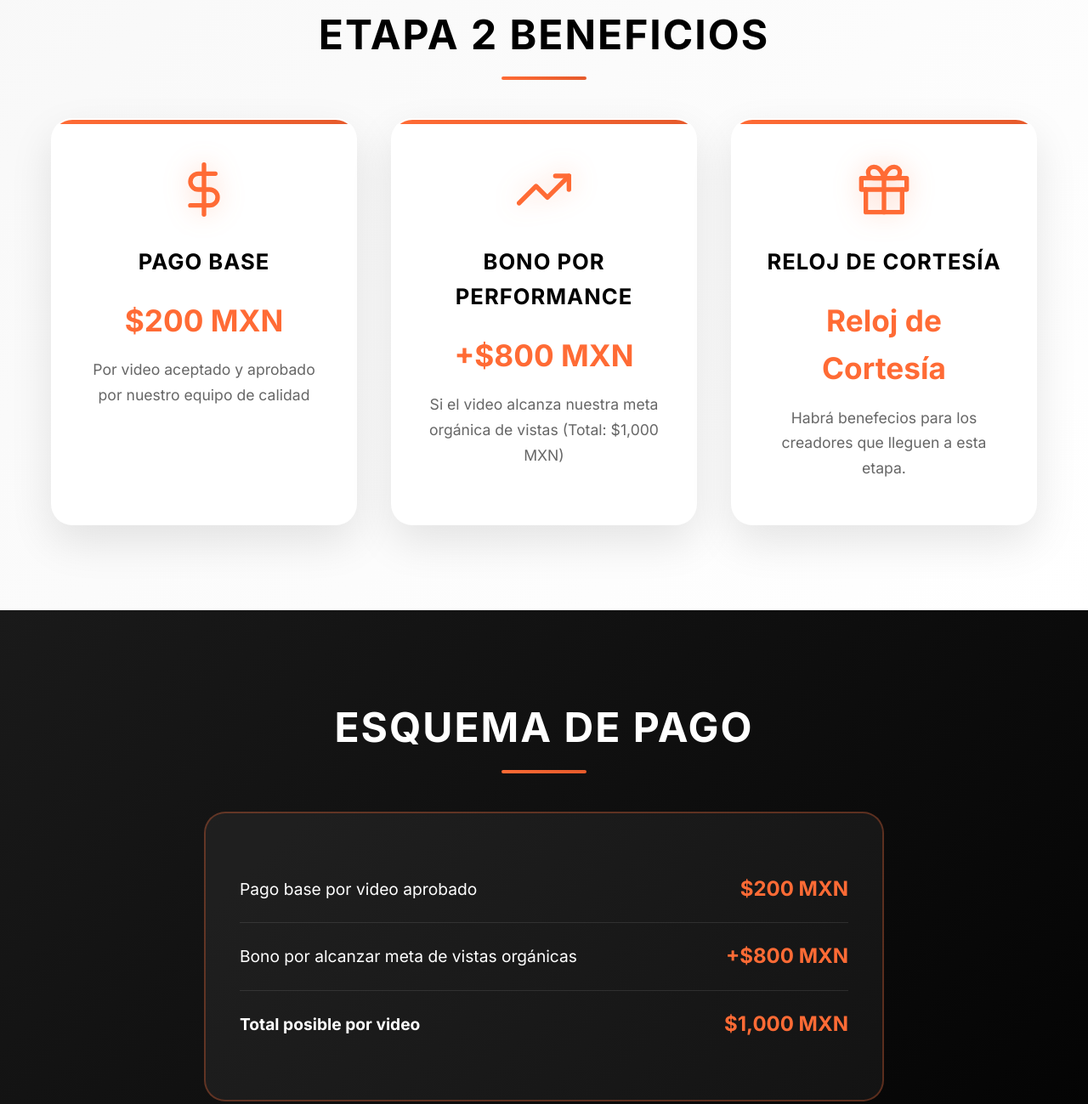
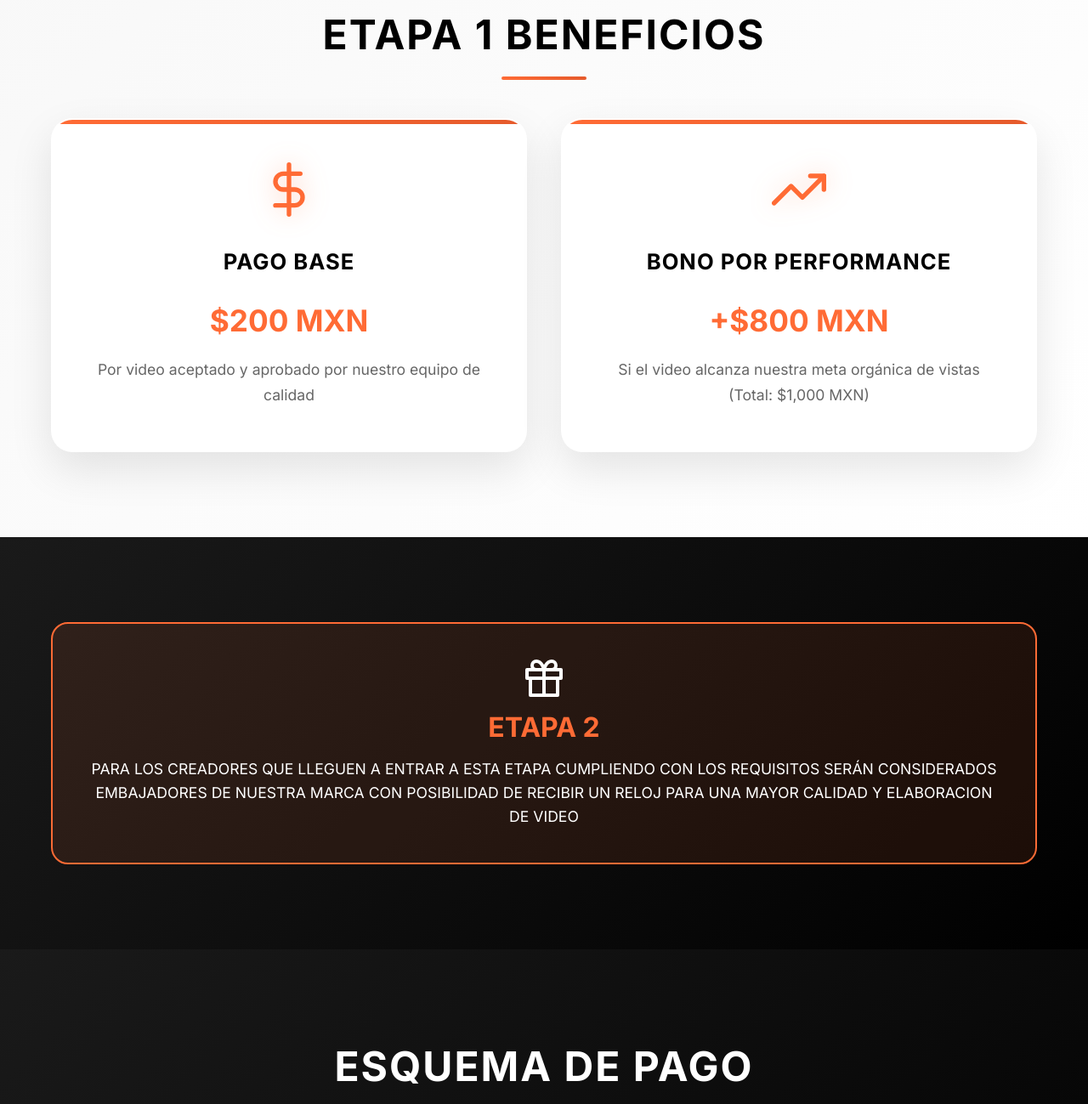
Before and after one commit to OkLatino/St-hrlingLandingPage, a plain HTML site: page index.html in a window 1280 px wide. Shown: the part 3129-4428 px from the top of the page at 85% size. Drawn offline with nearby package versions, Linux system fonts and the light colour scheme.

Commit message:
Add files via upload

```diff
--- a/index.html
+++ b/index.html
@@ -409,6 +409,14 @@
             margin-top: 60px;
         }
 
+        /* Se ajusta el grid para que los paneles de beneficios se vean en una fila en desktop */
+        @media (min-width: 1024px) {
+            .benefits-grid {
+                grid-template-columns: repeat(2, 1fr);
+            }
+        }
+
+
         .benefit-card {
             background: #fff;
             padding: 50px 40px;
@@ -463,6 +471,15 @@
             color: #666;
             line-height: 1.7;
             font-size: 1.1rem;
+        }
+
+        .incentivo-especial .incentivo-title {
+            font-size: 2rem;
+            margin-bottom: 10px;
+        }
+        .incentivo-especial p {
+            font-size: 1.1rem;
+            line-height: 1.6;
         }
 
         /* Form Section */
@@ -576,7 +593,7 @@
         .submit-button:hover {
             background: linear-gradient(45deg, var(--stuhrling-dark-orange), var(--stuhrling-orange));
             transform: translateY(-3px);
-            box-shadow: 0 15px 40px rgba(255, 107, 53, 0.4);
+            box-shadow: 15px 40px rgba(255, 107, 53, 0.4);
         }
 
         /* Esquema de Pago Section */
@@ -851,7 +868,7 @@
     <section class="benefits">
         <div class="container">
             <!-- Título de la sección de beneficios modificado -->
-            <h2 class="section-title">ETAPA 2 BENEFICIOS</h2>
+            <h2 class="section-title">ETAPA 1 BENEFICIOS</h2>
             <div class="benefits-grid">
                 <div class="benefit-card">
                     <!-- Icono de pago reemplazado con SVG -->
@@ -867,13 +884,18 @@
                     <div class="benefit-amount">+$800 MXN</div>
                     <p class="benefit-description">Si el video alcanza nuestra meta orgánica de vistas (Total: $1,000 MXN)</p>
                 </div>
-                <div class="benefit-card">
-                    <!-- Icono de regalo reemplazado con SVG -->
-                    <svg class="benefit-icon" xmlns="http://www.w3.org/2000/svg" width="64" height="64" viewBox="0 0 24 24" fill="none" stroke="currentColor" stroke-width="2" stroke-linecap="round" stroke-linejoin="round" class="feather feather-gift"><polyline points="20 12 20 22 4 22 4 12"></polyline><rect x="2" y="7" width="20" height="5"></rect><line x1="12" y1="22" x2="12" y2="7"></line><path d="M12 7H7.5a2.5 2.5 0 0 1 0-5C11 2 12 7 12 7z"></path><path d="M12 7h4.5a2.5 2.5 0 0 0 0-5C13 2 12 7 12 7z"></path></svg>
-                    <h3 class="benefit-title">Reloj de Cortesía</h3>
-                    <div class="benefit-amount">Reloj de Cortesía</div>
-                    <p class="benefit-description">Habrá benefecios para los creadores que lleguen a esta etapa.</p>
-                </div>
+            </div>
+        </div>
+    </section>
+
+    <!-- Nueva sección de la Etapa 2 -->
+    <section class="pago-section">
+        <div class="container">
+            <div class="incentivo-especial">
+                <svg class="incentivo-icon" xmlns="http://www.w3.org/2000/svg" width="48" height="48" viewBox="0 0 24 24" fill="none" stroke="currentColor" stroke-width="2" stroke-linecap="round" stroke-linejoin="round" class="feather feather-gift"><polyline points="20 12 20 22 4 22 4 12"></polyline><rect x="2" y="7" width="20" height="5"></rect><line x1="12" y1="22" x2="12" y2="7"></line><path d="M12 7H7.5a2.5 2.5 0 0 1 0-5C11 2 12 7 12 7z"></path><path d="M12 7h4.5a2.5 2.5 0 0 0 0-5C13 2 12 7 12 7z"></path></svg>
+                <!-- Nuevo texto para el incentivo especial -->
+                <h3 class="incentivo-title">ETAPA 2</h3>
+                <p>PARA LOS CREADORES QUE LLEGUEN A ENTRAR A ESTA ETAPA CUMPLIENDO CON LOS REQUISITOS SERÁN CONSIDERADOS EMBAJADORES DE NUESTRA MARCA CON POSIBILIDAD DE RECIBIR UN RELOJ PARA UNA MAYOR CALIDAD Y ELABORACION DE VIDEO</p>
             </div>
         </div>
     </section>
@@ -896,12 +918,6 @@
                         <span class="pago-concepto"><strong>Total posible por video</strong></span>
                         <span class="pago-monto"><strong>$1,000 MXN</strong></span>
                     </div>
-                </div>
-
-                <div class="incentivo-especial">
-                    <!-- Nuevo texto para el incentivo especial -->
-                    <h3 class="incentivo-title">ETAPA 2</h3>
-                    <p>PARA LOS CREADORES QUE LLEGUEN A ENTRAR A ESTA ETAPA CUMPLIENDO CON LOS REQUISITOS SERÁN CONSIDERADOS EMBAJADORES DE NUESTRA MARCA CON POSIBILIDAD DE RECIBIR UN RELOJ PARA UNA MAYOR CALIDAD Y ELABORACION DE VIDEO</p>
                 </div>
             </div>
         </div>
@@ -934,7 +950,7 @@
                         <div class="form-group">
                             <label for="telefono" class="form-label">
                                 <!-- Ícono de teléfono actualizado -->
-                                <svg class="social-logo" width="24" height="24" viewBox="0 0 24 24" fill="none" xmlns="http://www.w3.org/2000/svg"><path d="M10.0376 5.31617L10.6866 6.4791C11.2723 7.52858 11.0372 8.90532 10.1147 9.8278C10.1147 9.8278 10.1147 9.8278 10.1147 9.8278C10.1146 9.82792 8.99588 10.9468 11.0245 12.9755C13.0525 15.0035 14.1714 13.8861 14.1722 13.8853C14.1722 13.8853 14.1722 13.8853 14.1722 13.8853C15.0947 12.9628 16.4714 12.7277 17.5209 13.3134L18.6838 13.9624C20.2686 14.8468 20.4557 17.0692 19.0628 18.4622C18.2258 19.2992 17.2004 19.9505 16.0669 19.9934C14.1588 20.0658 10.9183 19.5829 7.6677 16.3323C4.41713 13.0817 3.93421 9.84122 4.00655 7.93309C4.04952 6.7996 4.7008 5.77423 5.53781 4.93723C6.93076 3.54428 9.15317 3.73144 10.0376 5.31617Z" fill="currentColor"></path></svg>
+                                <svg class="social-logo" width="24" height="24" viewBox="0 0 24 24" fill="none" xmlns="http://www.w3.org/2000/svg"><g id="SVGRepo_bgCarrier" stroke-width="0"></g><g id="SVGRepo_tracerCarrier" stroke-linecap="round" stroke-linejoin="round"></g><g id="SVGRepo_iconCarrier"> <path d="M10.0376 5.31617L10.6866 6.4791C11.2723 7.52858 11.0372 8.90532 10.1147 9.8278C10.1147 9.8278 10.1147 9.8278 10.1147 9.8278C10.1146 9.82792 8.99588 10.9468 11.0245 12.9755C13.0525 15.0035 14.1714 13.8861 14.1722 13.8853C14.1722 13.8853 14.1722 13.8853 14.1722 13.8853C15.0947 12.9628 16.4714 12.7277 17.5209 13.3134L18.6838 13.9624C20.2686 14.8468 20.4557 17.0692 19.0628 18.4622C18.2258 19.2992 17.2004 19.9505 16.0669 19.9934C14.1588 20.0658 10.9183 19.5829 7.6677 16.3323C4.41713 13.0817 3.93421 9.84122 4.00655 7.93309C4.04952 6.7996 4.7008 5.77423 5.53781 4.93723C6.93076 3.54428 9.15317 3.73144 10.0376 5.31617Z" fill="currentColor"></path> </g></svg>
                                 Teléfono
                             </label>
                             <input type="tel" id="telefono" name="telefono" class="form-input">
@@ -992,7 +1008,7 @@
                             <svg class="social-logo" xmlns="http://www.w3.org/2000/svg" width="24" height="24" viewBox="0 0 24 24" fill="none" stroke="currentColor" stroke-width="2" stroke-linecap="round" stroke-linejoin="round" class="feather feather-instagram"><rect x="2" y="2" width="20" height="20" rx="5" ry="5"></rect><path d="M16 11.37A4 4 0 1 1 12.63 8 4 4 0 0 1 16 11.37z"></path><line x1="17.5" y1="6.5" x2="17.51" y2="6.5"></line></svg>
                             URL de Instagram *
                         </label>
-                        <input type="url" id="perfil_instagram" name="perfil_instagram" class="form-input" placeholder="https://instagram.com/tu_usuario" required>
+                        <input type="url" id="perfil_instagram" name="perfil_instagram" class="form-input" required>
                     </div>
 
                     <div class="form-group">
```
